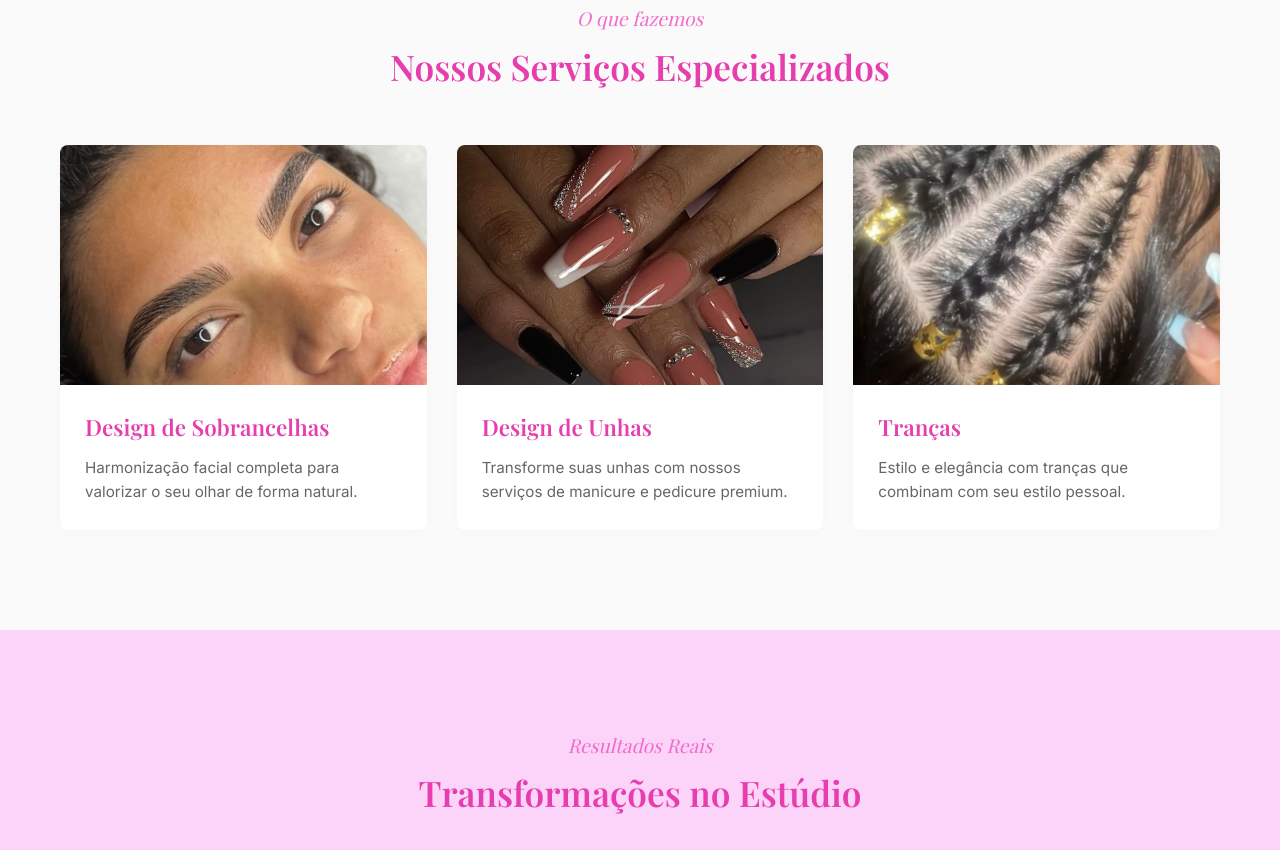
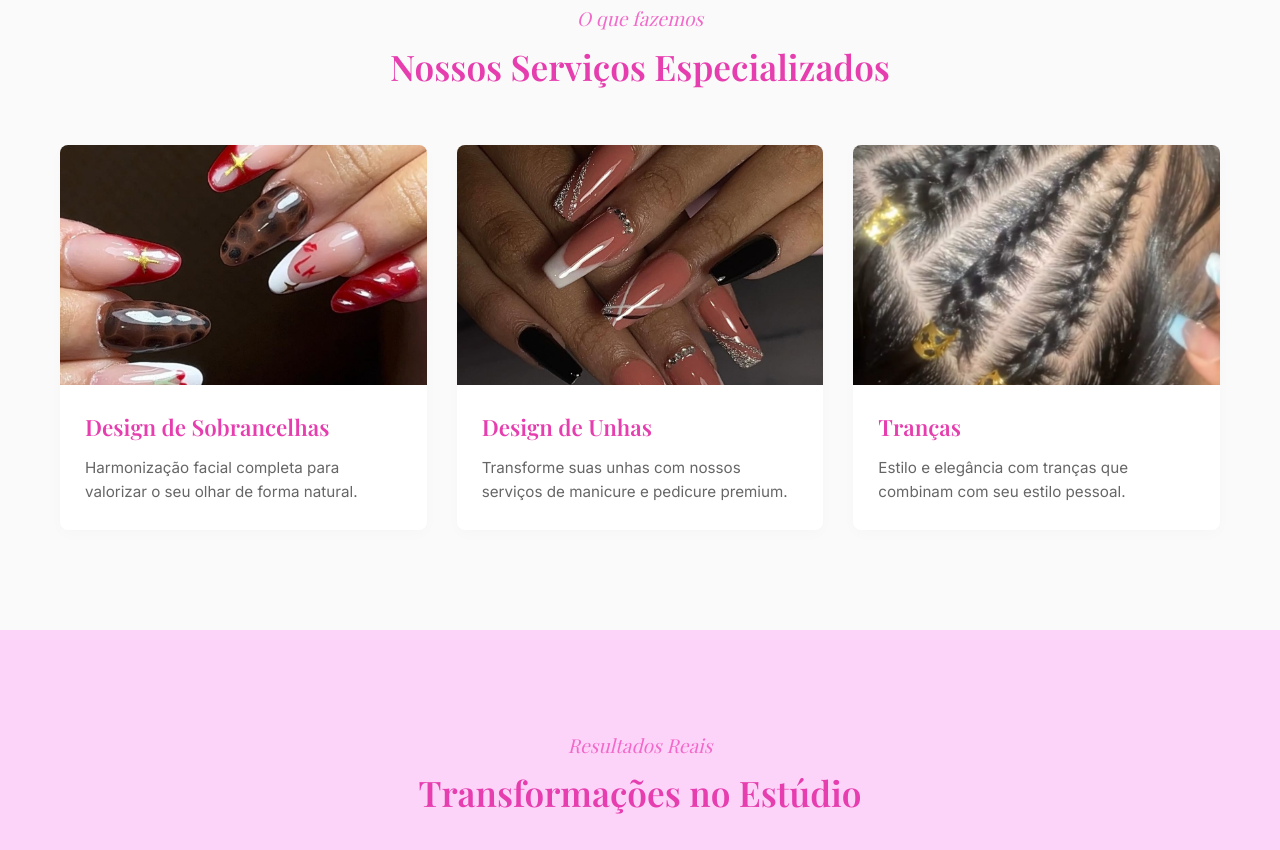
Before and after one commit to andersonsto1982-art/beaulty-studio, a website: page index.html in a window 1280 px wide. Shown: the part 777-1627 px from the top of the page. Drawn offline with nearby package versions, Linux system fonts and the light colour scheme; a web font is replaced by a local one.

Commit message:
Atualização Beaulty studio

```diff
--- a/index.html
+++ b/index.html
@@ -51,7 +51,7 @@
                     <!-- Card Servicio 1 -->
                     <div class="card-servico">
                         <div class="card-img">
-                            <img src="imgs/dzsobrancelhas001.png" alt="Design de Sobrancelhas">
+                            <img src="imgs/dzunhas018.jpeg" alt="Design de Sobrancelhas">
                         </div>
                         <div class="card-info">
                             <h4>Design de Sobrancelhas</h4>
```
